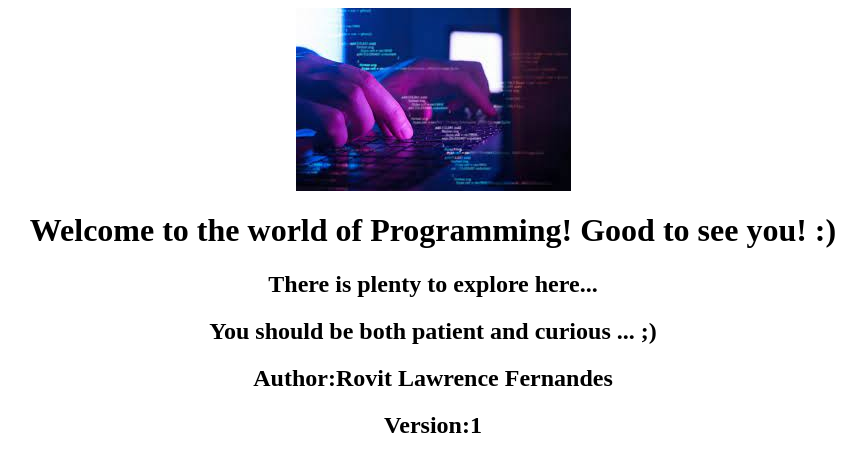
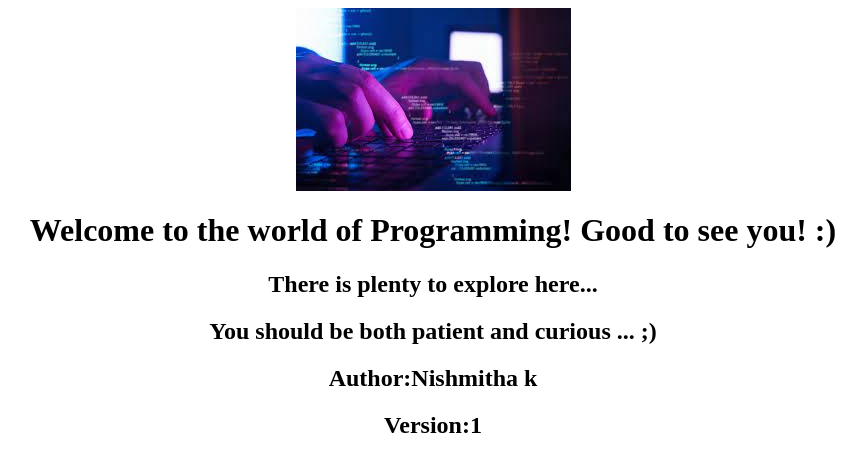
Before and after one commit to nishmitha162002/simplepage, a plain HTML site: page simplepage/index.html in a window 1280 px wide. Shown: the whole page, without its empty margins (207-1073 px from the left). Drawn offline with Linux system fonts and the light colour scheme.

Commit message:
changed author name

```diff
--- a/simplepage/index.html
+++ b/simplepage/index.html
@@ -8,7 +8,7 @@
       <h1>Welcome to the world of Programming! Good to see you! :)</h1>
       <h2>There is plenty to explore here...</h2>
       <h2>You should be both patient and curious ... ;)</h2>
-      <h2>Author:Rovit Lawrence Fernandes</h2>
+      <h2>Author:Nishmitha k</h2>
       <h2>Version:1</h2>
     </div>
   </body>
```
